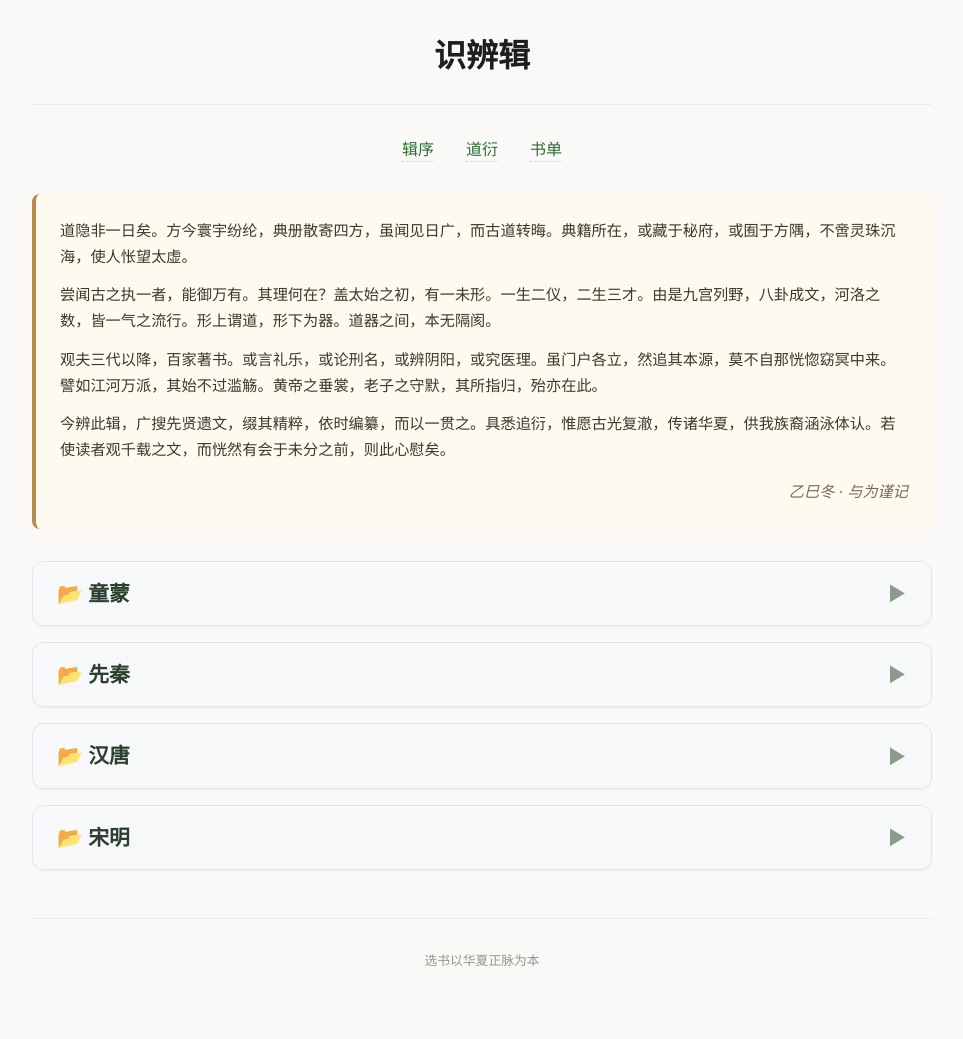
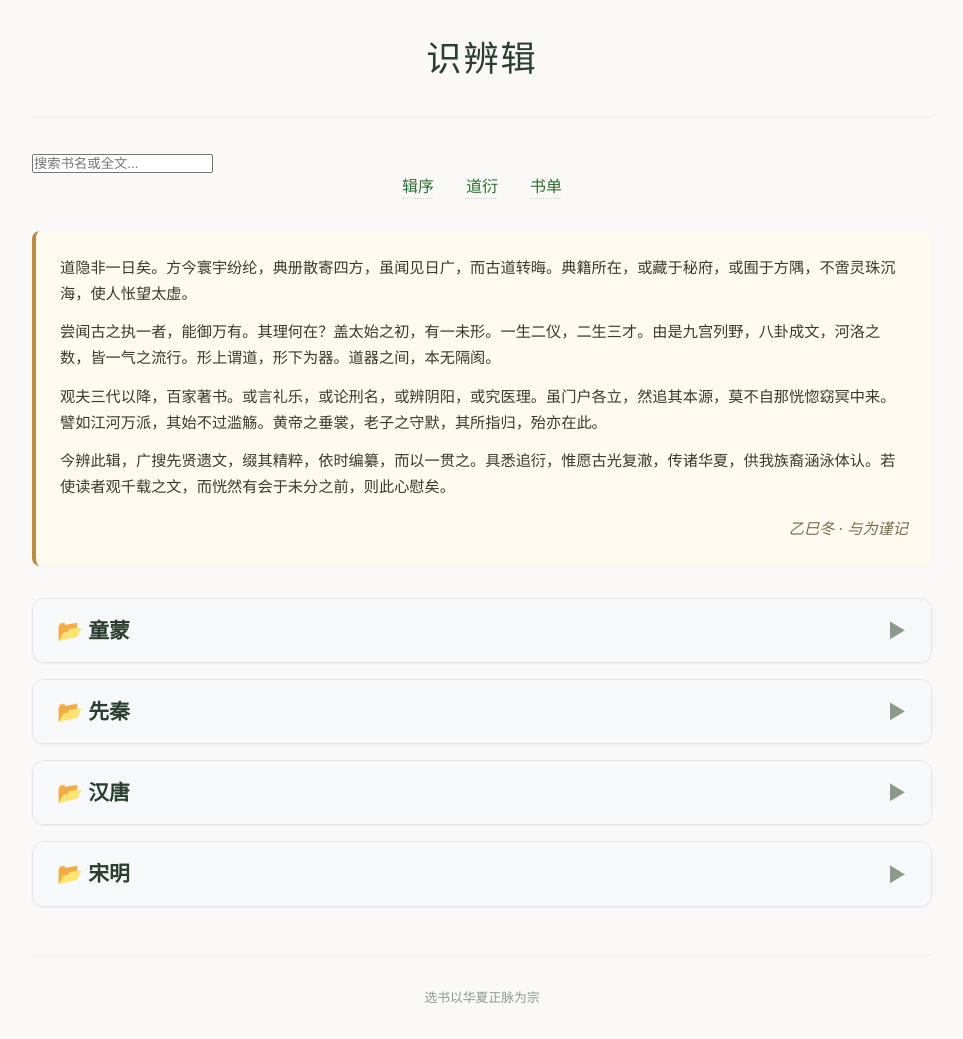
Before and after one commit to chixiao994/chixiao994.github.io, a Jekyll site: the page shibianji/index.html, which Jekyll copies as it is, in a window 1280 px wide. Shown: the whole page, without its empty margins (158-1121 px from the left). Built offline with Jekyll 4.4.1, drawn with Linux system fonts in a browser that asks for light colours; before the commit the page ends 1002 px from its top, so only the background shows below that.

Commit message:
Update index.html

```diff
--- a/shibianji/index.html
+++ b/shibianji/index.html
@@ -20,10 +20,7 @@
             border-bottom: 1px solid #eaecef;
             padding-bottom: 1.5rem;
         }
-        <div class="search-container">
-            <input type="text" id="home-search" class="search-box" placeholder="搜索书名或全文...">
-            <div id="home-search-results" class="search-results"></div>
-        </div>
+
         .header h1 {
             font-size: 2.2rem;
             font-weight: 500;
@@ -143,7 +140,10 @@
     <div class="header">
         <h1>识辨辑</h1>
     </div>
-
+    <div class="search-container">
+        <input type="text" id="home-search" class="search-box" placeholder="搜索书名或全文...">
+        <div id="home-search-results" class="search-results"></div>
+    </div>
     <div class="nav">
         <a href="shibian/xu">辑序</a>
         <a href="shibian/daoyan">道衍</a>
@@ -161,7 +161,7 @@
     <div id="timeline"></div>
 
     <div class="footer">
-        <p>选书以华夏正脉为本</p>
+        <p>选书以华夏正脉为宗</p>
     </div>
 </div>
 
```
